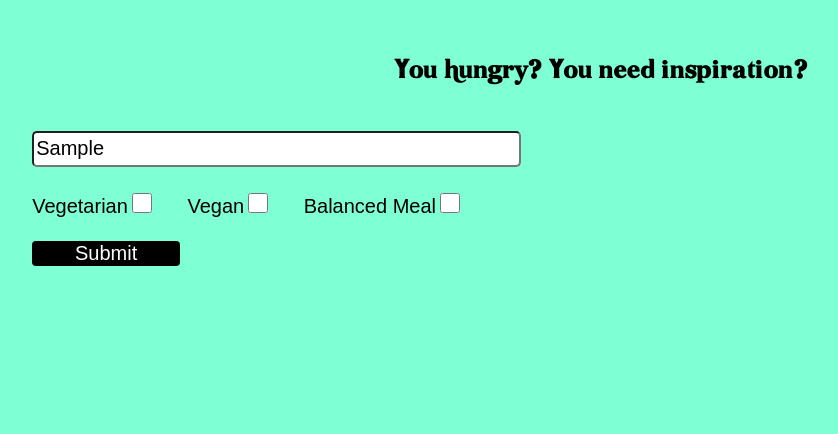
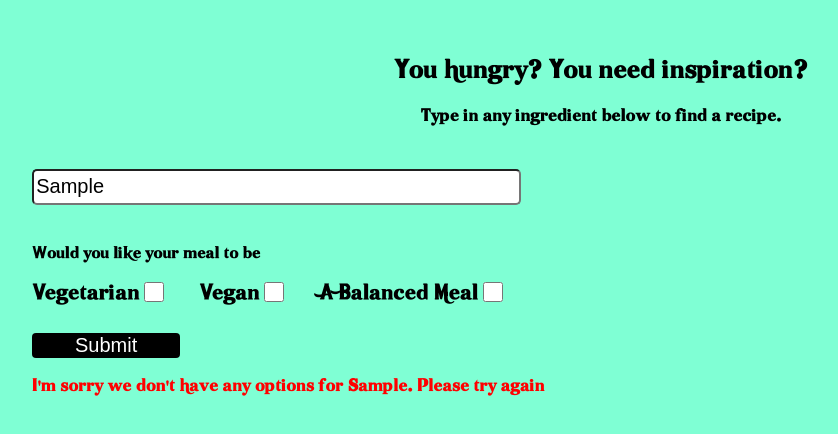
Before and after one commit to Nedelstein/JS_ParsonsHW, a plain HTML site: page midterm/index.html in a window 1280 px wide. Both pictures are taken after typing "Sample" into the empty fields and a click on the input "Submit". Shown: the whole page, without its empty margins (39-877 px from the left). Drawn offline with Linux system fonts and the light colour scheme; no server answers.

Commit message:
fixed music

```diff
--- a/midterm/index.html
+++ b/midterm/index.html
@@ -11,16 +11,17 @@
   <body>
     <section>
       <h1>You hungry? You need inspiration?</h1>
+      <p id="subtitle">Type in any ingredient below to find a recipe.</p>
       <br />
       <form id="typeIngredients">
         <div>
 
         <input type="text" placeholder= "Enter an Ingredient Here" id="item" />
         </div><br>
-        <div>
+        <div><p id="preferences">Would you like your meal to be</p>
         Vegetarian<input type="checkbox" id= "vegetarian"></input>
         Vegan<input type="checkbox" id= "vegan"></input>
-        Balanced Meal<input type="checkbox" id= "balanced"></input>
+        A Balanced Meal<input type="checkbox" id= "balanced"></input>
 
       </div><br>
         <input type="submit" id="submit" value="Submit"></input>
@@ -38,7 +39,7 @@
       <img id="recipeImg">
       <br>
       <div id="recipe"></div>
-      <input type="submit" action="" id="recipeLink" value="Go to Original Recipe"></input>
+      <input type="submit" action="" id="recipeLink" value="Go to Cooking Instructions"></input>
 
     </section>
 <audio id="audio" src="backgroundMusic.mp3" loop= "loop"></audio>
--- a/midterm/script.js
+++ b/midterm/script.js
@@ -8,7 +8,15 @@ const veganHealthLabel = "&health=vegan";
 const balancedHealthLabel = "&diet=balanced";
 
 window.onload = function() {
-  document.getElementById("audio").play();
+  //automatically play audio on page load
+  // document.getElementById("audio").play();
+
+  let playPromise = document.getElementById("audio").play();
+  if (playPromise) {
+    playPromise.catch(function(error) {
+      console.log(error);
+    });
+  }
 
   let submitted = document.getElementById("typeIngredients");
   let vegetarianValue = document.getElementById("vegetarian");
@@ -109,7 +117,7 @@ window.onload = function() {
         console.log(err);
         document.getElementById("errorMessage").innerHTML =
           "I'm sorry we don't have any options for " +
-          pressed.item.value +
+          submitted.item.value +
           ". Please try again";
       });
   };
--- a/midterm/style.css
+++ b/midterm/style.css
@@ -4,7 +4,7 @@
 }
 
 body {
-  font-family: Arial, Helvetica, sans-serif;
+  font-family: hotPizza;
   background-color: aquamarine;
 }
 
@@ -14,7 +14,6 @@ section {
   margin: 0 auto;
   padding: 30px;
   border: none;
-  /* background-color: cadetblue; */
 }
 
 h1 {
@@ -30,6 +29,7 @@ h2 {
   font-family: hotPizza;
   color: black;
   font-weight: 100;
+  margin-left: 30px;
 }
 
 h3 {
@@ -40,12 +40,22 @@ h3 {
   font-weight: 100;
 }
 
+#subtitle {
+  text-align: center;
+  font-size: 16px;
+}
+
+#preferences {
+  text-align: left;
+  font-size: 15px;
+}
+
 #typeIngredients {
   font-size: 20px;
   text-align: left;
   color: black;
   width: 65%;
-  margin-left: 0;
+  /* margin-left: 30px; */
 }
 
 input[type="text"] {
@@ -71,6 +81,7 @@ input[type="submit"] {
   width: auto;
   height: 30px;
   display: none;
+  margin-left: 30px;
 }
 
 input[type="checkbox"] {
@@ -90,7 +101,7 @@ input[type="submit"]:hover {
   font-family: hotPizza;
   color: black;
   font-size: 20px;
-  margin-left: 5px;
+  margin-left: 30px;
 }
 
 #errorMessage {
@@ -121,6 +132,7 @@ input[type="submit"]:hover {
   float: right;
   border: none;
   display: none;
-  margin-right: -30px;
+  margin-right: 60px;
   border-radius: 15px;
+  /* padding-bottom: 30px; */
 }
```
